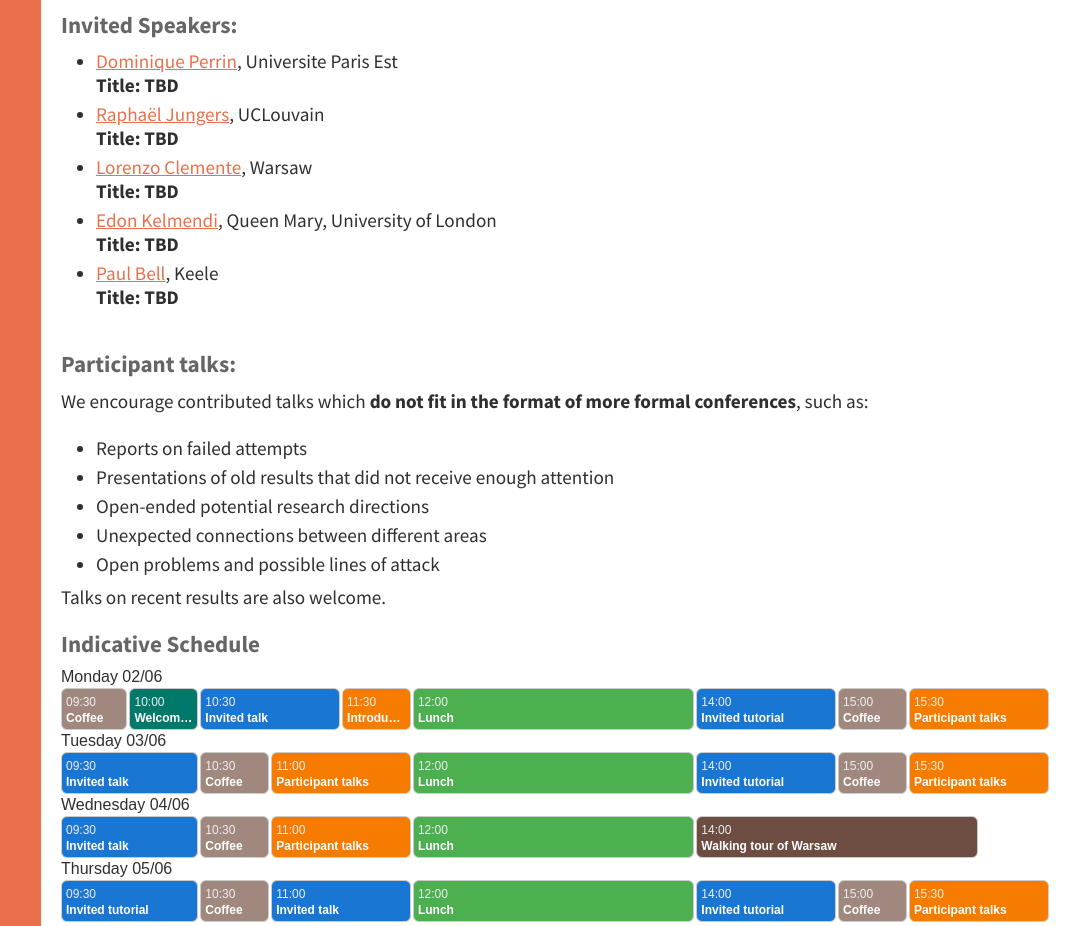
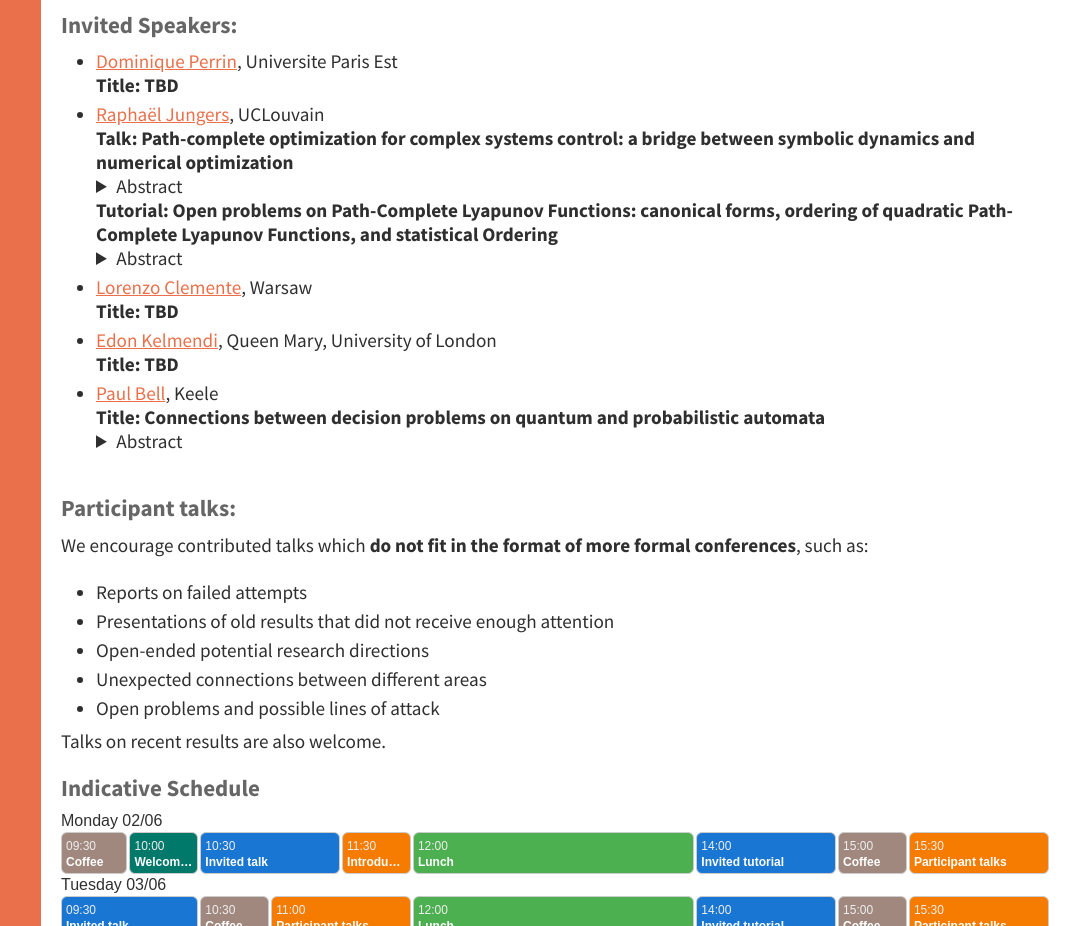
Before and after one commit to samsa2025/samsa2025.github.io, a plain HTML site: page index.html in a window 1280 px wide. Shown: the part 1400-2326 px from the top of the page, without its empty margins (209-1280 px from the left). Drawn offline with Linux system fonts and the light colour scheme.

Commit message:
add abstracts

```diff
--- a/index.html
+++ b/index.html
@@ -77,7 +77,24 @@
                                 <strong>Title: TBD</strong>
                             </li>
                             <li><a href="https://perso.uclouvain.be/raphael.jungers/content/home/">Raphaël Jungers</a>, UCLouvain <br>
-                                <strong>Title: TBD</strong>
+                                <strong>Talk: Path-complete optimization for complex systems control: a bridge between symbolic dynamics and numerical optimization</strong>
+                                <details>
+                                  <summary>Abstract</summary>
+                                  I'll present Path-Complete control, a meta-optimization technique aiming at designing efficient optimization programs, initially introduced for stability analysis of switched linear systems, but later generalized to other control problems. These optimization programs are conveniently represented by an automaton. I'll review the seminal characterization results, which establish equivalence between universal automata and valid stability certificates. I'll provide a Lyapunov-theoretic interpretation of these stability criteria thanks to automata-theoretic tools. I will introduce the comparison problem, namely to characterize the partial order between path-complete criteria, in terms of their conservativeness. We will see that this partial order actually depends on the used template of Lyapunov functions, making another interesting connection between algebraic geometry and combinatorics. If time allows I will comment on generalization of the technique to other problems/systems in Control Engineering.
+                                </details>
+                                <strong>Tutorial: Open problems on Path-Complete Lyapunov Functions: canonical forms, ordering of quadratic Path-Complete Lyapunov Functions, and statistical Ordering</strong>
+                                <details>
+                                  <summary>Abstract</summary>
+                                  <p>
+                                  I will introduce several open problems on Path-Complete Lyapunov Functions: from elementary ones to more open, prospective ones. They all blend symbolic dynamics, automata theory, algebraic geometry and (linear) dynamical systems theory.
+                                </p>
+                                <p>
+
+                                    For example, for practical purpose, it is crucial to understand when a particular Path-Complete Criterion is less conservative than another one. I'll focus on this problem, which is essentially an algebraic geometry problem. I will mention recent advances, which take into account the used template of candidate Lyapunov functions. We solved the comparison problem for several templates, making use of tools from automata theory (simulation,...), graph theory (Hall's mariage theorem), and convex geometry (duality,...). The general problem remains open, and I will comment on future directions.
+</p><p>
+                                    I'll also raise the question of the existence of a canonical form for Path-Complete criteria, and present a statistical version of the comparison problem mentioned above, which seems highly relevant in practice, but for which very little is understood for the moment.
+                                </p>
+                                </details>
                             </li>
                             <li><a href="https://sites.google.com/view/lorenzoclemente/">Lorenzo Clemente</a>, Warsaw <br>
                                 <strong>Title: TBD</strong>
@@ -86,7 +103,11 @@
                                 <strong>Title: TBD</strong>
                             </li>
                             <li><a href="https://pcbell.github.io//">Paul Bell</a>, Keele <br>
-                                <strong>Title: TBD</strong>
+                                <strong>Title: Connections between decision problems on quantum and probabilistic automata</strong>
+                                <details>
+                                  <summary>Abstract</summary>
+                                  We will survey some recent results concerning decision problems for probabilistic and quantum automata. Our aim will be to map the boundary between tractable problems, for which an efficient decision procedure is known, and those which are intractable, via reductions of NP-hard, PSPACE-hard, or undecidable problems. We will see a number of proof strategies, drawing on ideas from linear algebra, branches of number theory, complexity theory, and graph theory, and identify avenues for future research directions.
+                                </details>
                             </li>
                         </ul>
 
```
